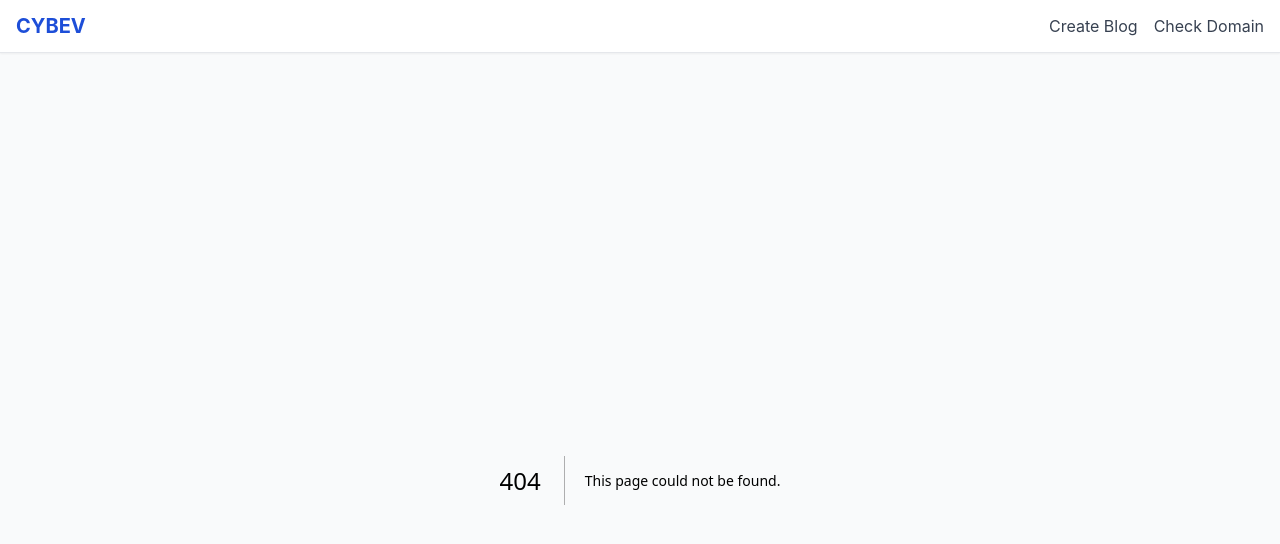
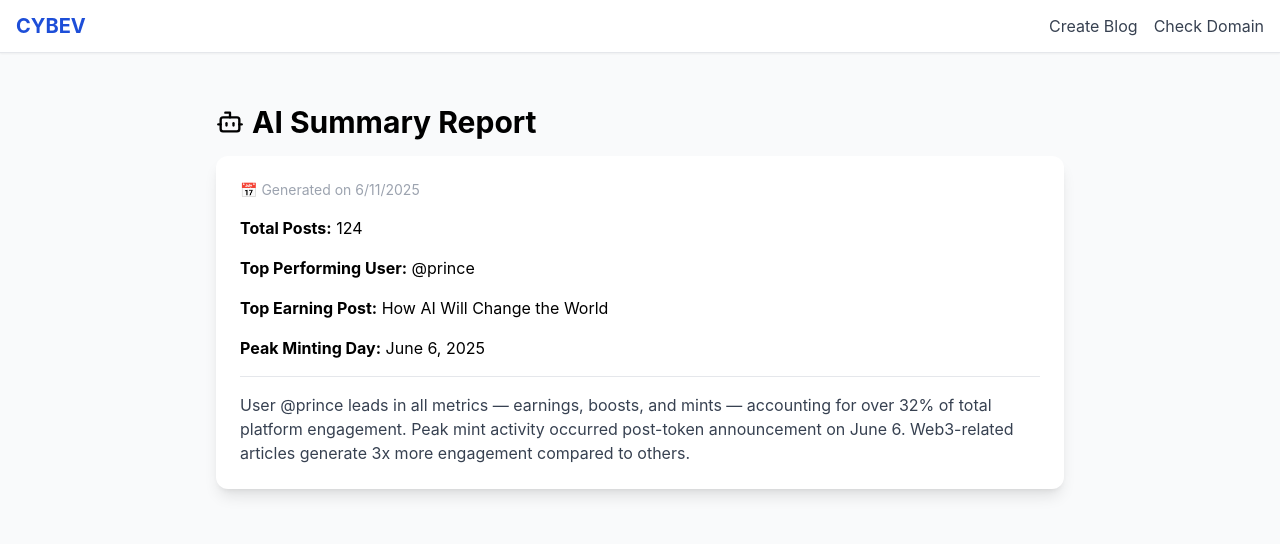
Before and after one commit to cybev1/cybev-frontend, a Next.js app: page /studio/analytics/summary in a window 1280 px wide. Before the commit this address had no page. Shown: the top 544 px of the page. Built offline with nearby package versions, Linux system fonts and the light colour scheme.

Commit message:
Add files via upload

```diff
--- /dev/null
+++ b/pages/studio/analytics/summary.jsx
@@ -0,0 +1,42 @@
+
+import React, { useState, useEffect } from 'react';
+import { Bot, BarChart2 } from 'lucide-react';
+
+export default function AISummaryReport() {
+  const [summary, setSummary] = useState(null);
+  const [loading, setLoading] = useState(true);
+
+  useEffect(() => {
+    // Simulated AI-generated summary
+    setTimeout(() => {
+      setSummary({
+        totalPosts: 124,
+        topUser: 'prince',
+        highestEarningPost: 'How AI Will Change the World',
+        mintPeak: 'June 6, 2025',
+        insight: "User @prince leads in all metrics — earnings, boosts, and mints — accounting for over 32% of total platform engagement. Peak mint activity occurred post-token announcement on June 6. Web3-related articles generate 3x more engagement compared to others."
+      });
+      setLoading(false);
+    }, 1500);
+  }, []);
+
+  return (
+    <div className="max-w-4xl mx-auto p-6">
+      <h1 className="text-3xl font-bold mb-4 flex items-center gap-2">
+        <Bot size={28} /> AI Summary Report
+      </h1>
+      {loading ? (
+        <p className="text-gray-500">🤖 Analyzing platform data...</p>
+      ) : (
+        <div className="bg-white dark:bg-gray-900 rounded-xl shadow-lg p-6 space-y-4">
+          <p className="text-sm text-gray-400">📅 Generated on {new Date().toLocaleDateString()}</p>
+          <p><strong>Total Posts:</strong> {summary.totalPosts}</p>
+          <p><strong>Top Performing User:</strong> @{summary.topUser}</p>
+          <p><strong>Top Earning Post:</strong> {summary.highestEarningPost}</p>
+          <p><strong>Peak Minting Day:</strong> {summary.mintPeak}</p>
+          <p className="text-gray-700 mt-4 border-t pt-4">{summary.insight}</p>
+        </div>
+      )}
+    </div>
+  );
+}
```
